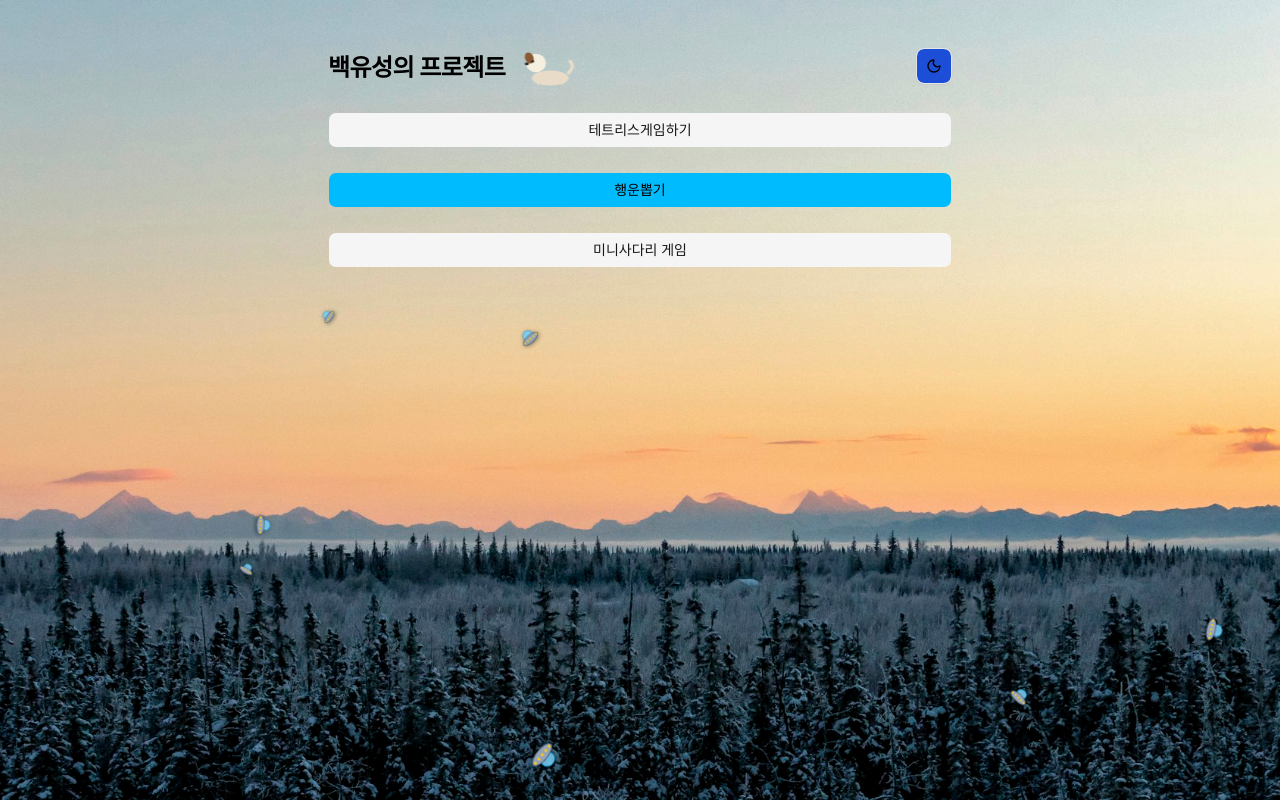
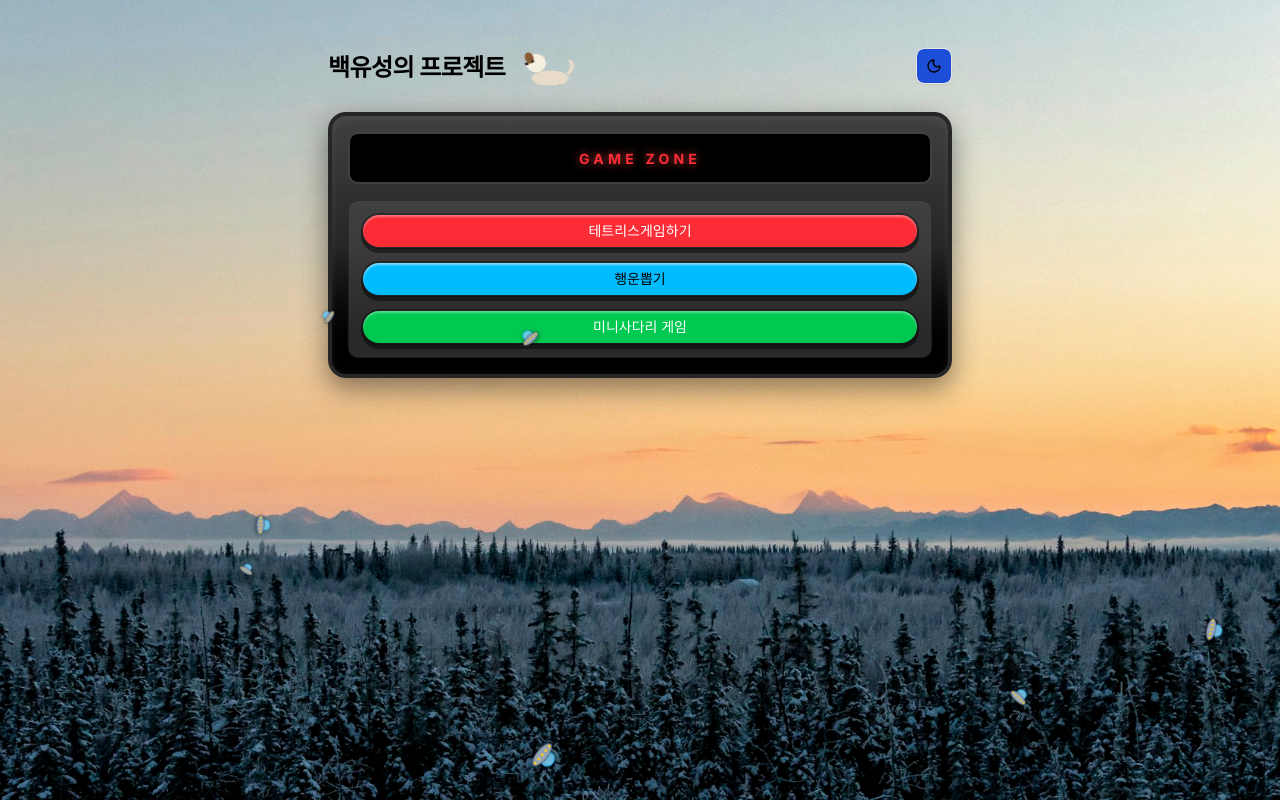
Before and after one commit to lu680035003500-sudo/0827_final_v1, a Next.js app: page / in a window 1280 px wide. Built offline with nearby package versions, Linux system fonts and the light colour scheme.

Commit message:
feat: 게임 버튼 3개를 전자오락기 캐비닛 안에 배치
GAME ZONE 마퀴와 캐비닛 프레임을 가진 ArcadeCabinet으로 감싸고,
각 버튼을 눌림 효과가 있는 둥근 오락기 버튼 스타일로 변경 (빨강/하늘색/초록).

```diff
--- /dev/null
+++ b/components/arcade/arcade-cabinet.tsx
@@ -0,0 +1,16 @@
+import type { ReactNode } from "react";
+
+export function ArcadeCabinet({ children }: { children: ReactNode }) {
+  return (
+    <div className="rounded-2xl border-4 border-neutral-800 bg-gradient-to-b from-neutral-700 via-neutral-800 to-black p-4 shadow-[inset_0_2px_8px_rgba(255,255,255,0.08),0_10px_28px_rgba(0,0,0,0.45)]">
+      <div className="mb-4 rounded-lg border-2 border-neutral-700 bg-black px-4 py-3 text-center">
+        <span className="text-sm font-bold tracking-[0.3em] text-red-500 [text-shadow:0_0_8px_rgba(239,68,68,0.85)]">
+          GAME ZONE
+        </span>
+      </div>
+      <div className="flex flex-col gap-3 rounded-lg border border-black/30 bg-neutral-600/50 p-3">
+        {children}
+      </div>
+    </div>
+  );
+}
--- a/components/converter/converter.tsx
+++ b/components/converter/converter.tsx
@@ -8,6 +8,7 @@ import { DogMascot } from "./dog-mascot";
 import { TetrisGame } from "@/components/tetris/tetris-game";
 import { LuckyDrawModal } from "@/components/lucky-draw/lucky-draw-modal";
 import { LadderGame } from "@/components/ladder-game/ladder-game";
+import { ArcadeCabinet } from "@/components/arcade/arcade-cabinet";
 
 export function Converter() {
   const [showGame, setShowGame] = useState(false);
@@ -28,22 +29,34 @@ export function Converter() {
         <ThemeToggle />
       </header>
 
-      <Button type="button" variant="secondary" onClick={() => setShowGame(true)}>
+      <ArcadeCabinet>
+        <Button
+          type="button"
+          variant="secondary"
+          className="rounded-full border-2 border-black/30 bg-red-500 text-white shadow-[0_4px_0_rgba(0,0,0,0.45),inset_0_2px_2px_rgba(255,255,255,0.35)] hover:bg-red-500 hover:brightness-110 active:translate-y-1 active:shadow-none"
+          onClick={() => setShowGame(true)}
+        >
           테트리스게임하기
         </Button>
 
         <Button
           type="button"
           variant="secondary"
-        className="bg-sky-400 text-black hover:bg-sky-500"
+          className="rounded-full border-2 border-black/30 bg-sky-400 text-black shadow-[0_4px_0_rgba(0,0,0,0.45),inset_0_2px_2px_rgba(255,255,255,0.5)] hover:bg-sky-400 hover:brightness-110 active:translate-y-1 active:shadow-none"
           onClick={() => setShowLuckyDraw(true)}
         >
           행운뽑기
         </Button>
 
-      <Button type="button" variant="secondary" onClick={() => setShowLadderGame(true)}>
+        <Button
+          type="button"
+          variant="secondary"
+          className="rounded-full border-2 border-black/30 bg-green-500 text-white shadow-[0_4px_0_rgba(0,0,0,0.45),inset_0_2px_2px_rgba(255,255,255,0.35)] hover:bg-green-500 hover:brightness-110 active:translate-y-1 active:shadow-none"
+          onClick={() => setShowLadderGame(true)}
+        >
           미니사다리 게임
         </Button>
+      </ArcadeCabinet>
 
       {showGame && <TetrisGame onClose={() => setShowGame(false)} />}
       {showLuckyDraw && <LuckyDrawModal onClose={() => setShowLuckyDraw(false)} />}
```
Lines whose indentation alone changed are shown as unchanged.
